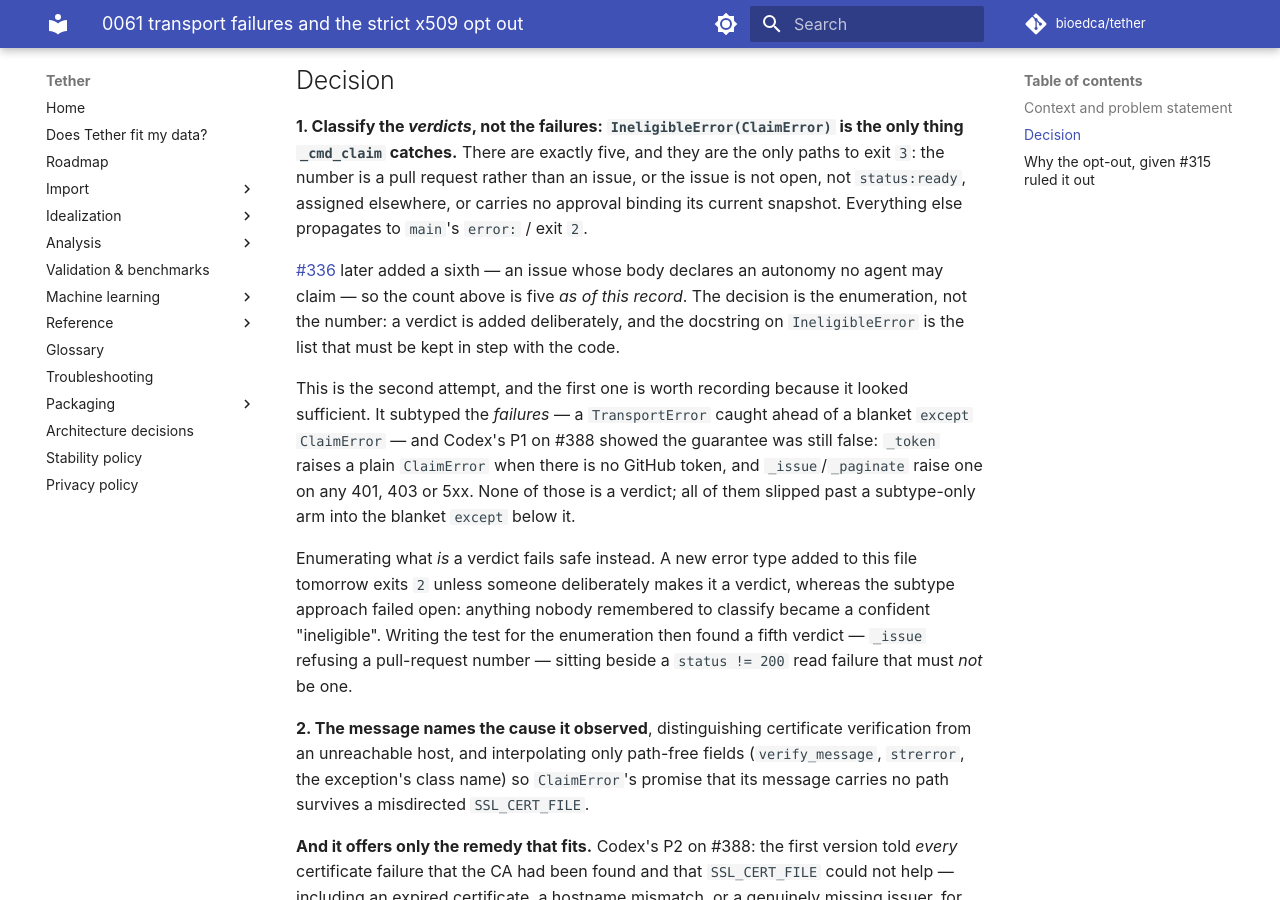
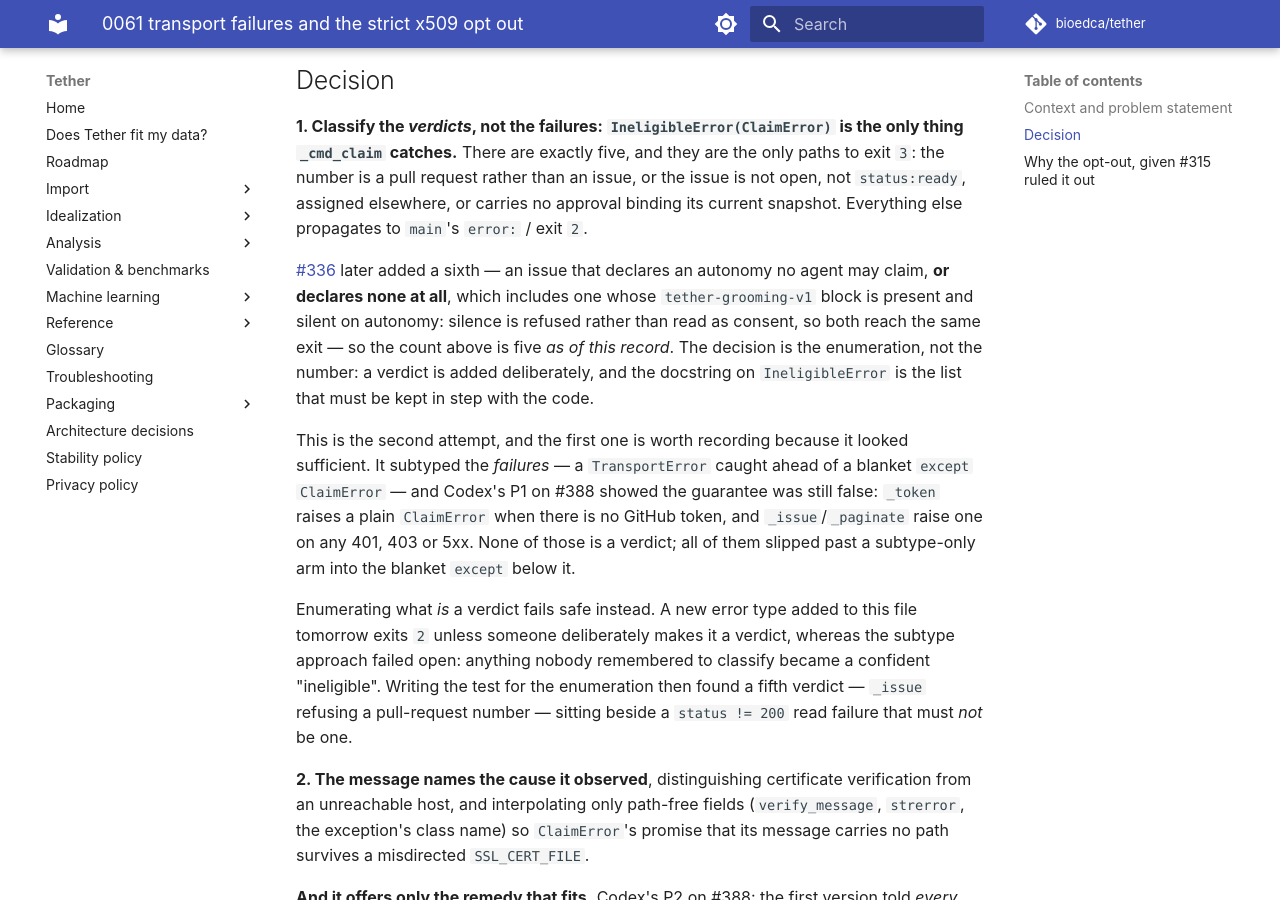
Before and after one commit to bioedca/tether, an MkDocs documentation site: the page built from docs/adr/0061-transport-failures-and-the-strict-x509-opt-out.md, in a window 1280 px wide and 900 px high, scrolled down 1752 px. Built offline with MkDocs 1.6.1 and Material for MkDocs 9.7.7, drawn with Linux system fonts in a browser that asks for light colours; comment, search, counter and statistics services are not loaded; the version menu is left out.

Commit message:
docs(adr): the sixth verdict is two cases, not one
ADR-0061's note described the exit-3 path #336 adds as "an issue whose body
declares an autonomy no agent may claim". _autonomy_refusal also refuses an issue
that declares none - including one whose tether-grooming-v1 block is present and
silent, which this PR made refusing as of the previous commit.

That record's own decision is that the enumeration is the decision and the
IneligibleError docstring must stay in step with the code, so a note describing
one of two cases is the failure it warns about, in the record that warns about it.

Both cases named now, with the grooming-silent one called out because it is the
non-obvious half.

Gates: mkdocs build --strict green, gen_adr_index.py --check up to date, tests
green.

```diff
--- a/docs/adr/0061-transport-failures-and-the-strict-x509-opt-out.md
+++ b/docs/adr/0061-transport-failures-and-the-strict-x509-opt-out.md
@@ -71,8 +71,10 @@ is a pull request rather than an issue, or the issue is not open, not `status:re
 elsewhere, or carries no approval binding its current snapshot. Everything else propagates to
 `main`'s `error:` / exit `2`.
 
-[#336](https://github.com/bioedca/tether/issues/336) later added a sixth — an issue whose body
-declares an autonomy no agent may claim — so the count above is five *as of this record*. The
+[#336](https://github.com/bioedca/tether/issues/336) later added a sixth — an issue that declares
+an autonomy no agent may claim, **or declares none at all**, which includes one whose
+`tether-grooming-v1` block is present and silent on autonomy: silence is refused rather than read
+as consent, so both reach the same exit — so the count above is five *as of this record*. The
 decision is the enumeration, not the number: a verdict is added deliberately, and the docstring on
 `IneligibleError` is the list that must be kept in step with the code.
 
```
